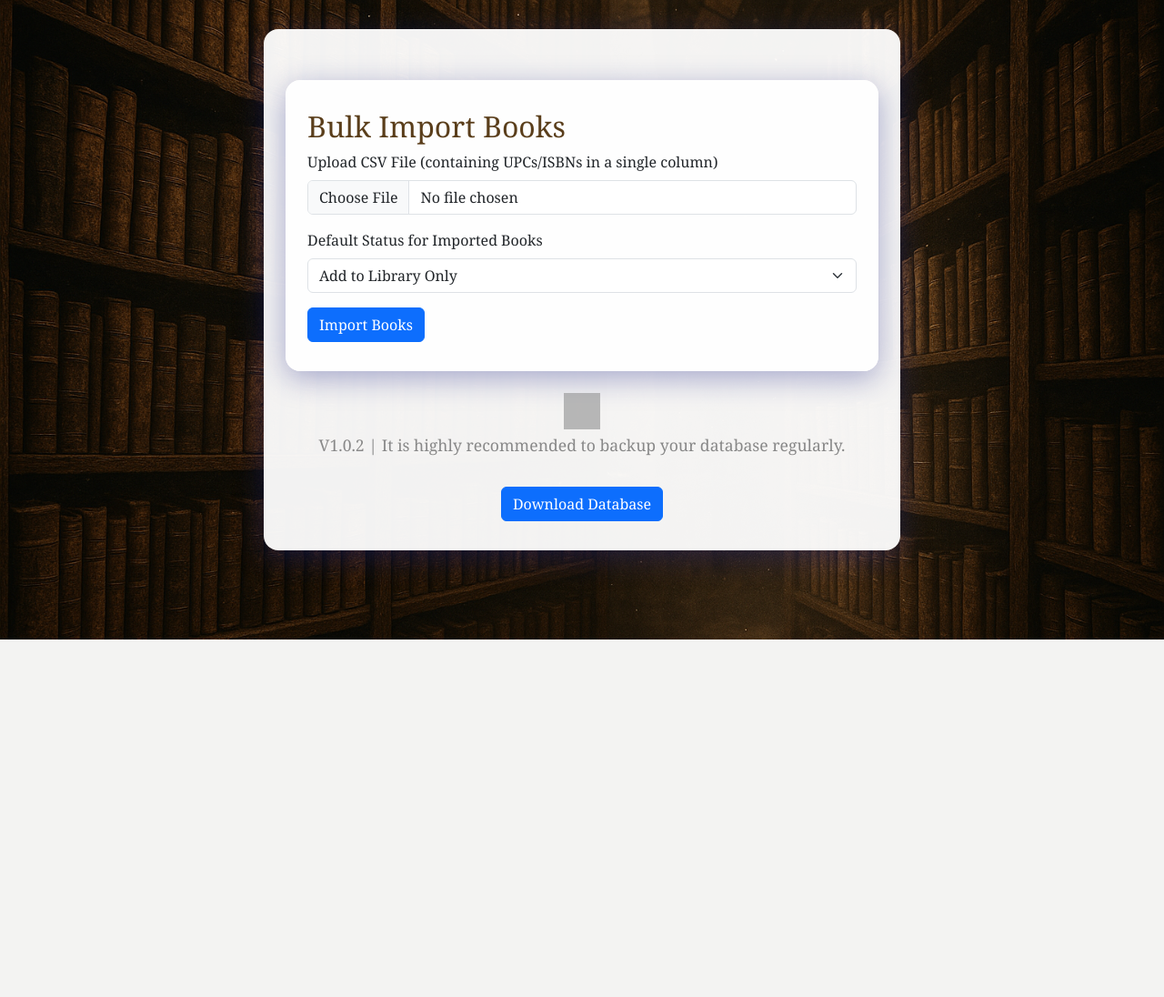
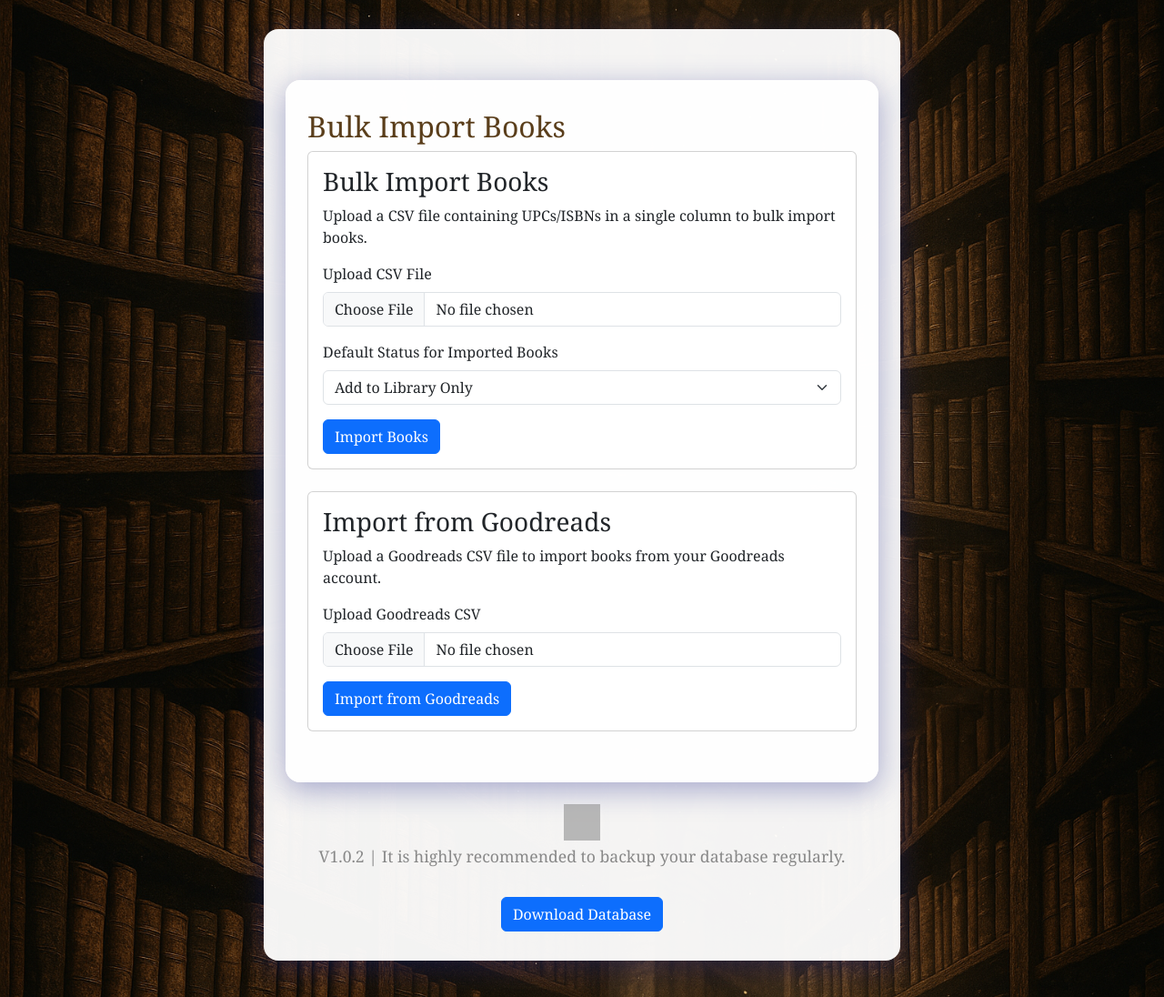
Before and after one commit to techmorung/mybibliotheca, a Flask app: page /bulk_import in a window 1280 px wide. Shown: the part 97-1193 px from the top of the page at 91% size. Before the commit the page ends 800 px from the top, so only its background shows below. Run offline with Flask 3, Linux system fonts and the light colour scheme; parts of the project's set-up code (start-up, migrations or seed data) failed here and were passed over; grey boxes are pictures that could not be loaded.

Commit message:
- Goodreads import function now lives in the 'bulk importer' page rather than the 'add book' page. Books can now be imported in bulk CSVs thanks to @jeremiahsb - Ignore test files folder for production.

```diff
--- a/app/templates/bulk_import.html
+++ b/app/templates/bulk_import.html
@@ -10,9 +10,15 @@
             {% endfor %}
         {% endif %}
     {% endwith %}
+
+    <!-- Bulk Import Books Section -->
+    <div class="card mb-4">
+        <div class="card-body">
+            <h3 class="card-title">Bulk Import Books</h3>
+            <p class="card-text">Upload a CSV file containing UPCs/ISBNs in a single column to bulk import books.</p>
             <form method="POST" enctype="multipart/form-data">
                 <div class="mb-3">
-            <label for="csv_file" class="form-label">Upload CSV File (containing UPCs/ISBNs in a single column)</label>
+                    <label for="csv_file" class="form-label">Upload CSV File</label>
                     <input type="file" class="form-control" id="csv_file" name="csv_file" accept=".csv" required>
                 </div>
                 <div class="mb-3">
@@ -26,4 +32,21 @@
                 <button type="submit" class="btn btn-primary">Import Books</button>
             </form>
         </div>
+    </div>
+
+    <!-- Import from Goodreads Section -->
+    <div class="card mb-4">
+        <div class="card-body">
+            <h3 class="card-title">Import from Goodreads</h3>
+            <p class="card-text">Upload a Goodreads CSV file to import books from your Goodreads account.</p>
+            <form action="{{ url_for('main.import_goodreads') }}" method="post" enctype="multipart/form-data">
+                <div class="mb-3">
+                    <label for="goodreads_csv" class="form-label">Upload Goodreads CSV</label>
+                    <input type="file" class="form-control" name="goodreads_csv" id="goodreads_csv" accept=".csv" required>
+                </div>
+                <button type="submit" class="btn btn-primary">Import from Goodreads</button>
+            </form>
+        </div>
+    </div>
+</div>
 {% endblock %}
```
Also changed, not shown: app/templates/add_book.html (+0 -15 lines), 1 other file. Lines whose indentation alone changed are shown as unchanged.
